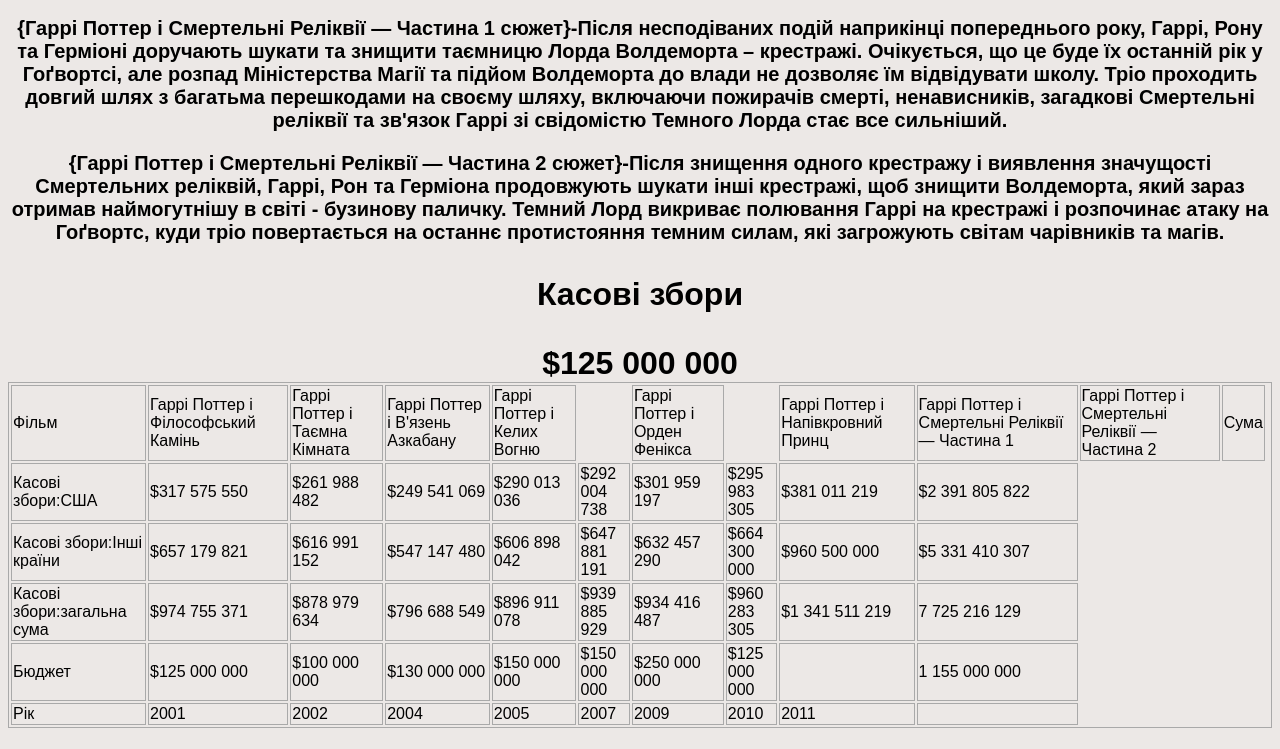
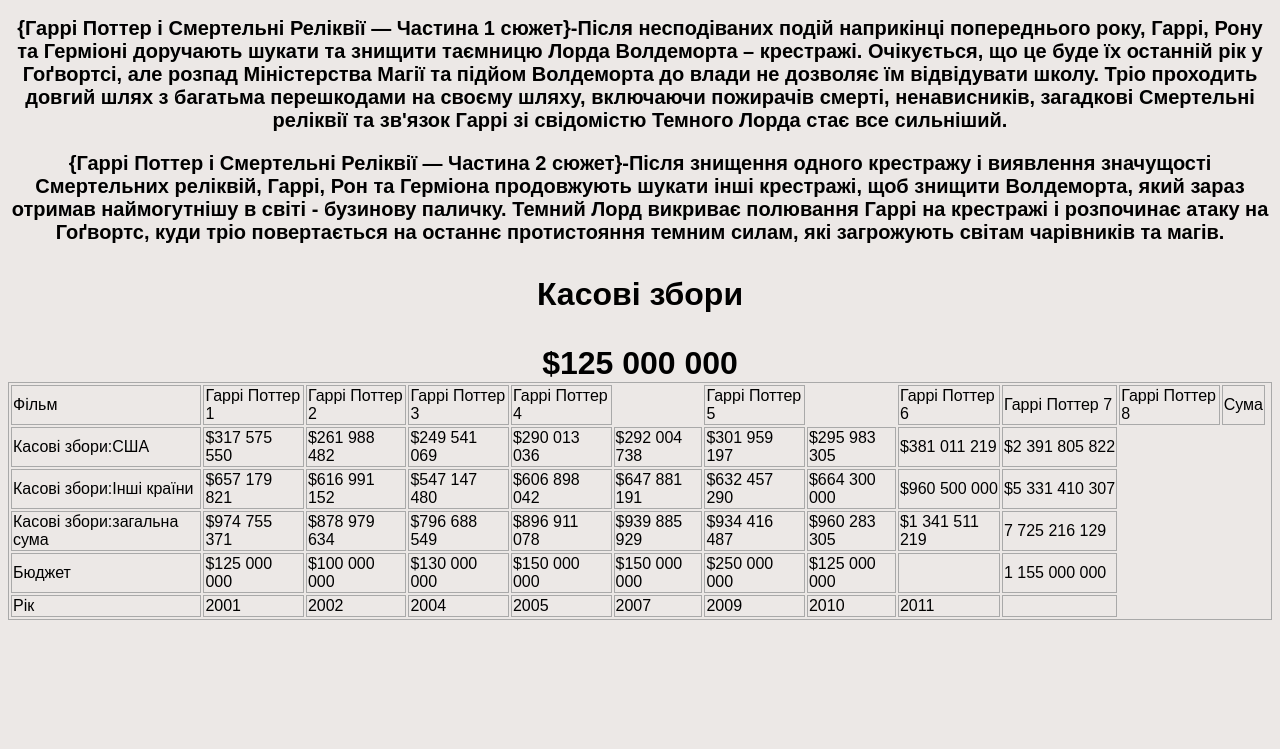
Before and after one commit to Romaniks/Romaniks.github, a plain HTML site: page index.html in a window 1280 px wide. Shown: the part 936-1685 px from the top of the page. After the commit the page ends 1577 px from the top, so only its background shows below. Drawn offline with Linux system fonts and the light colour scheme.

Commit message:
Update index.html

```diff
--- a/index.html
+++ b/index.html
@@ -15,14 +15,14 @@
          <table style="border:1px solid darkgrey">
           <tr>
            <td style="border:1px solid darkgrey">Фільм</td>
-           <td style="border:1px solid darkgrey">Гаррі Поттер і Філософський Камінь</td>
-           <td style="border:1px solid darkgrey">Гаррі Поттер і Таємна Кімната</td>
-           <td style="border:1px solid darkgrey">Гаррі Поттер і В'язень Азкабану</td>
-           <td style="border:1px solid darkgrey">Гаррі Поттер і Келих Вогню<td>
-           <td style="border:1px solid darkgrey">Гаррі Поттер і Орден Фенікса<td>
-           <td style="border:1px solid darkgrey">Гаррі Поттер і Напівкровний Принц</td>
-           <td style="border:1px solid darkgrey">Гаррі Поттер і Смертельні Реліквії — Частина 1</td>
-           <td style="border:1px solid darkgrey">Гаррі Поттер і Смертельні Реліквії — Частина 2</td>
+           <td style="border:1px solid darkgrey">Гаррі Поттер 1</td>
+           <td style="border:1px solid darkgrey">Гаррі Поттер 2</td>
+           <td style="border:1px solid darkgrey">Гаррі Поттер 3</td>
+           <td style="border:1px solid darkgrey">Гаррі Поттер 4<td>
+           <td style="border:1px solid darkgrey">Гаррі Поттер 5<td>
+           <td style="border:1px solid darkgrey">Гаррі Поттер 6</td>
+           <td style="border:1px solid darkgrey">Гаррі Поттер 7</td>
+           <td style="border:1px solid darkgrey">Гаррі Поттер 8</td>
            <td style="border:1px solid darkgrey">Сумa<td>
           </tr>
           <tr>
```
